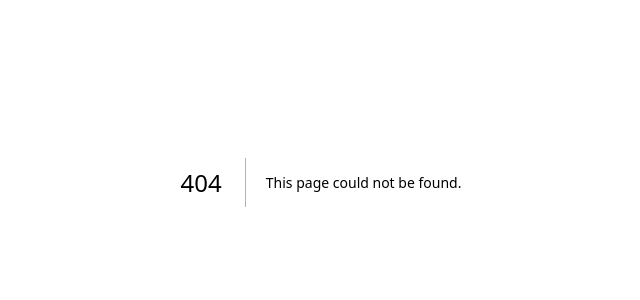
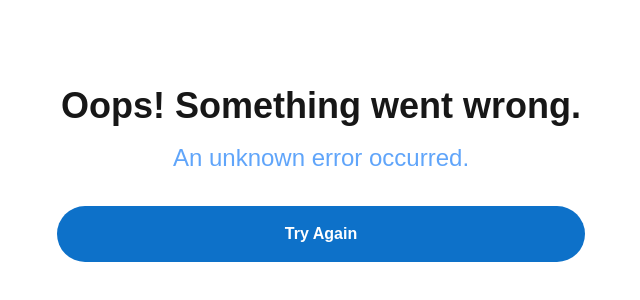
Before and after one commit to FLPKNKV/coin-sight, a Next.js app: page /error in a window 1280 px wide. Before the commit this address had no page. Shown: the part 218-518 px from the top of the page, without its empty margins (319-959 px from the left). Built offline with nearby package versions, Linux system fonts and the light colour scheme; a web font is replaced by a local one.

Commit message:
handling errors in another page + redirecting

```diff
--- a/app/components/Button.tsx
+++ b/app/components/Button.tsx
@@ -1,7 +1,7 @@
 import React from "react"
 
 interface ButtonProps {
-    disabled: boolean,
+    disabled?: boolean,
     onClick: () => void,
     children: React.ReactNode
 }
--- /dev/null
+++ b/app/error/page.jsx
@@ -0,0 +1,35 @@
+"use client";
+
+import React, { useEffect } from "react";
+import { useInputStore } from "../store/store";
+import { useRouter } from "next/navigation";
+import Button from "../components/Button"; // Assuming this is your reusable button component
+
+export default function GlobalError() {
+  const { error } = useInputStore();
+  const router = useRouter();
+
+  useEffect(() => {
+    console.error("Global error occurred:", error);
+  }, [error]);
+
+  return (
+    <div className="fixed inset-0 flex items-center justify-center p-4 z-50 animate__animated animate__fadeIn animate__faster">
+      <div className="bg-white p-6 w-full max-w-md sm:max-w-lg lg:max-w-xl animate__zoomIn animate__faster">
+        <h1 className="text-3xl sm:text-4xl font-extrabold text-center font-grotesk mb-4">
+          Oops! Something went wrong.
+        </h1>
+        <p className="text-base sm:text-2xl text-center text-blue-400 font-grotesk mb-4">
+          {error?.response?.data?.error || "An unknown error occurred."}
+        </p>
+        <div className="flex justify-center">
+          <Button
+            onClick={() => router.back()}
+          >
+            Try Again
+          </Button>
+        </div>
+      </div>
+    </div>
+  );
+}
--- a/app/register/page.tsx
+++ b/app/register/page.tsx
@@ -5,7 +5,7 @@ import Image from "next/image"
 import { useRouter } from "next/navigation"
 import { userDetailValidationSchema } from "../schemas/userDetailSchema"
 import { useInputStore } from "../store/store"
-import axios from "axios"
+import axios, { AxiosError } from "axios"
 import TextInput from "../components/TextInput"
 import Button from "../components/Button"
 import Spinner from "../components/Spinner"
@@ -18,6 +18,7 @@ const Register = () => {
         updateEmailAddress,
         updateFirstName,
         updateLastName,
+        addError,
     } = useInputStore()
     const [loading, setLoading] = React.useState<boolean>(false)
     const [errors, setErrors] = React.useState<{
@@ -56,7 +57,9 @@ const Register = () => {
                 )
                 router.push("/password")
             } catch (error) {
+                router.push("/error")
                 console.log("Registration failed", error)
+                addError(error as AxiosError);
             } finally {
                 setLoading(false)
             }
--- a/app/store/actions.ts
+++ b/app/store/actions.ts
@@ -6,4 +6,5 @@ export interface inputAction {
     updateEmailAddress: (emailAddress: User['emailAddress']) => void;
     updatePassword: (password: User['password']) => void,
     updateRepeatPassword: (repeatPassword: User['repeatPassword']) => void;
+    addError: (addError: User['error']) => void;
 }
--- a/app/store/store.ts
+++ b/app/store/store.ts
@@ -8,6 +8,8 @@ export const useInputStore = create<User & inputAction>((set) => ({
     password: '',
     repeatPassword: '',
     emailAddress: '',
+    error: undefined,
+    addError: (error) => set({ error }),
     updateEmailAddress: (emailAddress) => set({ emailAddress }),
     updateFirstName: (firstName) => set({ firstName }),
     updateLastName: (lastName) => set({ lastName }),
--- a/tsconfig.json
+++ b/tsconfig.json
@@ -22,6 +22,6 @@
       "@/*": ["./*"]
     }
   },
-  "include": ["next-env.d.ts", "**/*.ts", "**/*.tsx", ".next/types/**/*.ts"],
+  "include": ["next-env.d.ts", "**/*.ts", "**/*.tsx", ".next/types/**/*.ts", "app/error/page.jsx"],
   "exclude": ["node_modules"]
 }
```
Also changed, not shown: app/types/user-interface.ts (+8 -5 lines).
